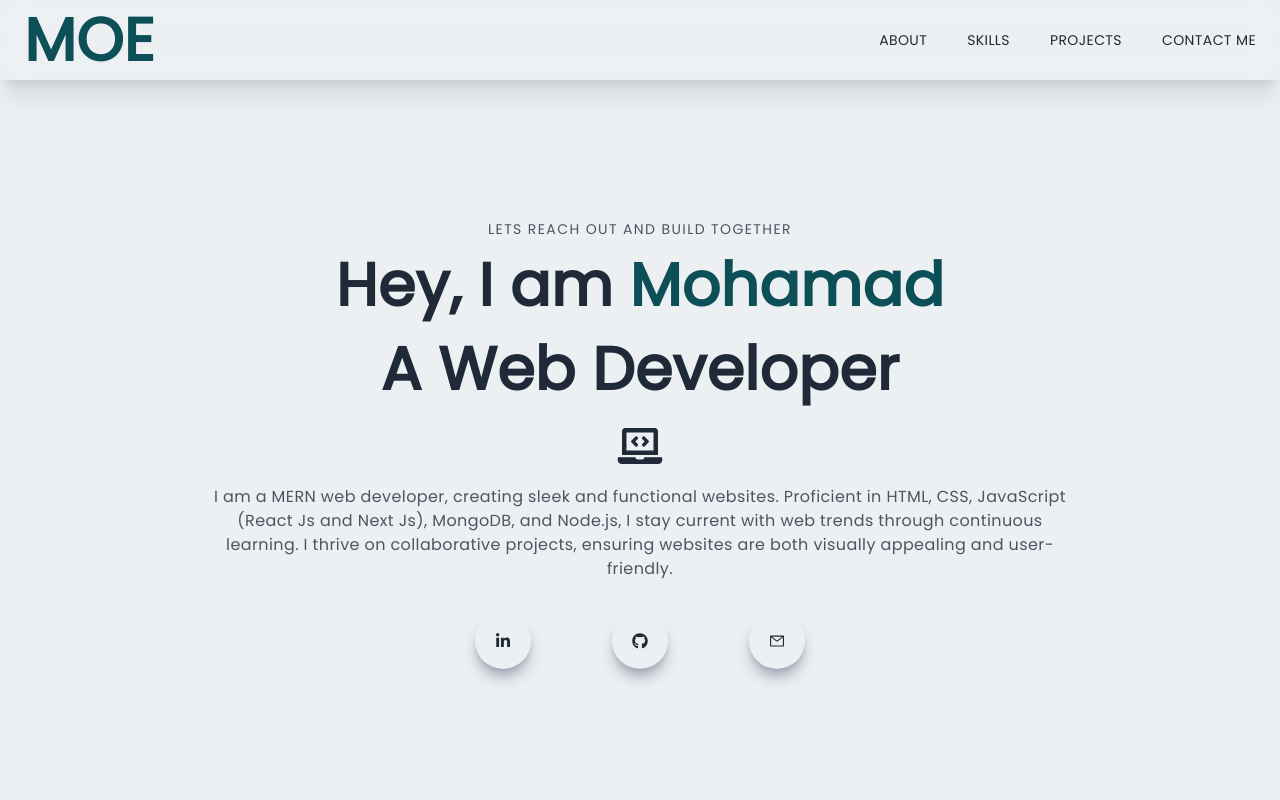
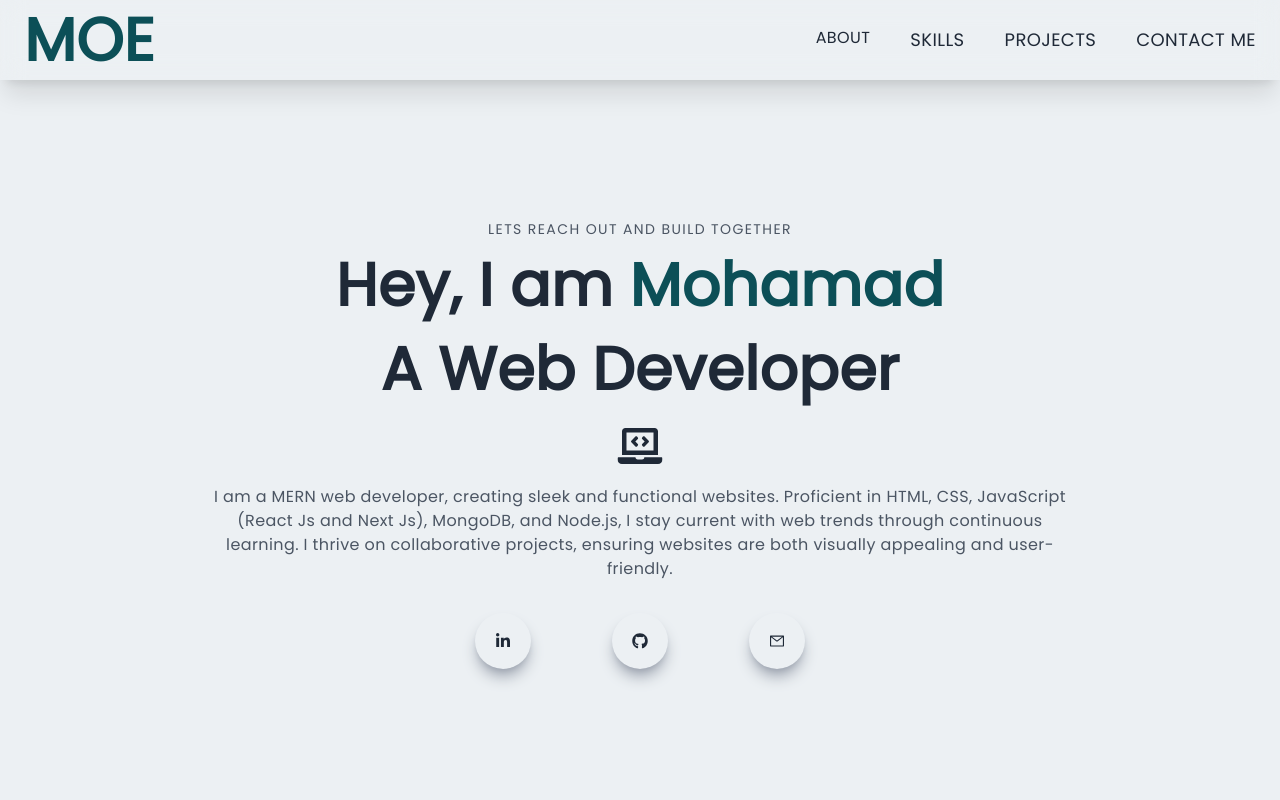
Before and after one commit to mhmdnab/portfolio, a Next.js app: page / in a window 1280 px wide. Shown: the top 800 px of the page. Built offline with nearby package versions, Linux system fonts and the light colour scheme.

Commit message:
Fixed the skills section and some other bugs

```diff
--- a/next.config.js
+++ b/next.config.js
@@ -14,4 +14,13 @@ module.exports = {
       },
     ],
   },
+
+  async rewrites() {
+    return [
+      {
+        source: "/api/:path*",
+        destination: "http://localhost:5000/api/:path*", // Proxy to Backend
+      },
+    ];
+  },
 };
--- a/src/app/css/globals.css
+++ b/src/app/css/globals.css
@@ -40,24 +40,18 @@
 
 ::-webkit-scrollbar-track {
   background: transparent; /* Transparent background of the scrollbar track */
-  border-radius: 12px; /* Rounded corners of the scrollbar track */
+  /* Rounded corners of the scrollbar track */
 }
 
 ::-webkit-scrollbar-thumb {
-  background: rgba(
-    0,
-    0,
-    0,
-    0.3
-  ); /* Semi-transparent color for the scrollbar thumb */
-  /* Rounded corners of the scrollbar thumb */
+  background: #80cdd5; /* Color for the scrollbar thumb */
 }
 
 ::-webkit-scrollbar-thumb:hover {
   background: rgba(
-    0,
-    0,
-    0,
-    0.5
-  ); /* More opaque color for the scrollbar thumb when hovered */
+    12,
+    79,
+    87,
+    0.8
+  ); /* Slightly more opaque color for the scrollbar thumb when hovered */
 }
--- a/src/components/Navbar.tsx
+++ b/src/components/Navbar.tsx
@@ -19,16 +19,16 @@ const Navbar = () => {
         </h1>
         <div>
           <ul className="hidden md:flex">
-            <li className="ml-10 text-sm uppercase hover:text-[#147b86]">
+            <li className="ml-10 text-md uppercase hover:text-[#147b86]">
               <ScrollLink href={"#about"}>About</ScrollLink>
             </li>
-            <li className="ml-10 text-sm uppercase hover:text-[#147b86]">
+            <li className="ml-10 text-lg uppercase hover:text-[#147b86]">
               <ScrollLink href={"#skills"}>Skills</ScrollLink>
             </li>
-            <li className="ml-10 text-sm uppercase hover:text-[#147b86]">
+            <li className="ml-10 text-lg uppercase hover:text-[#147b86]">
               <ScrollLink href={"#projects"}>Projects</ScrollLink>
             </li>
-            <li className="ml-10 text-sm uppercase hover:text-[#147b86]">
+            <li className="ml-10 text-lg uppercase hover:text-[#147b86]">
               <ScrollLink href={"#contact"}>Contact Me</ScrollLink>
             </li>
           </ul>
```
Also changed, not shown: src/components/CommentForm.tsx (added, +41 -0 lines), src/components/CommentList.tsx (added, +29 -0 lines), src/pages/projects/ProjectPage.tsx (added, +21 -0 lines).
